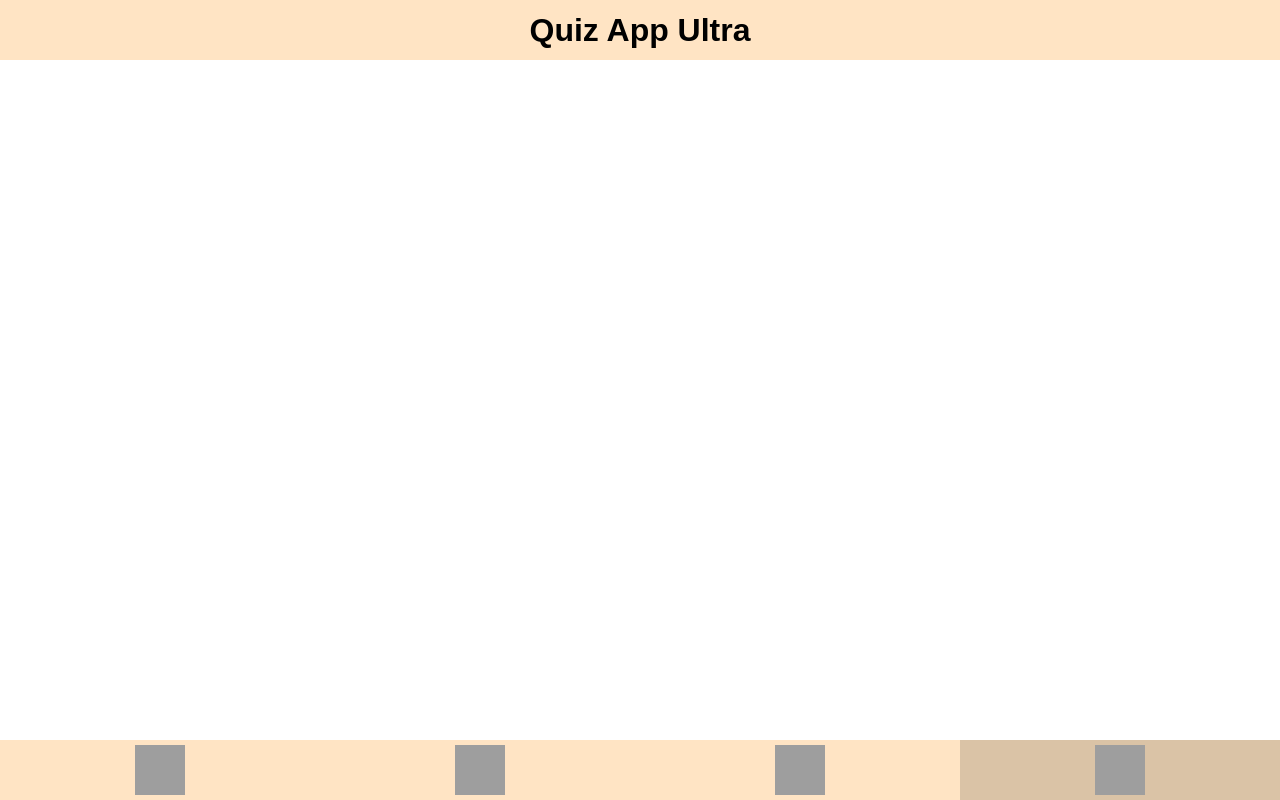
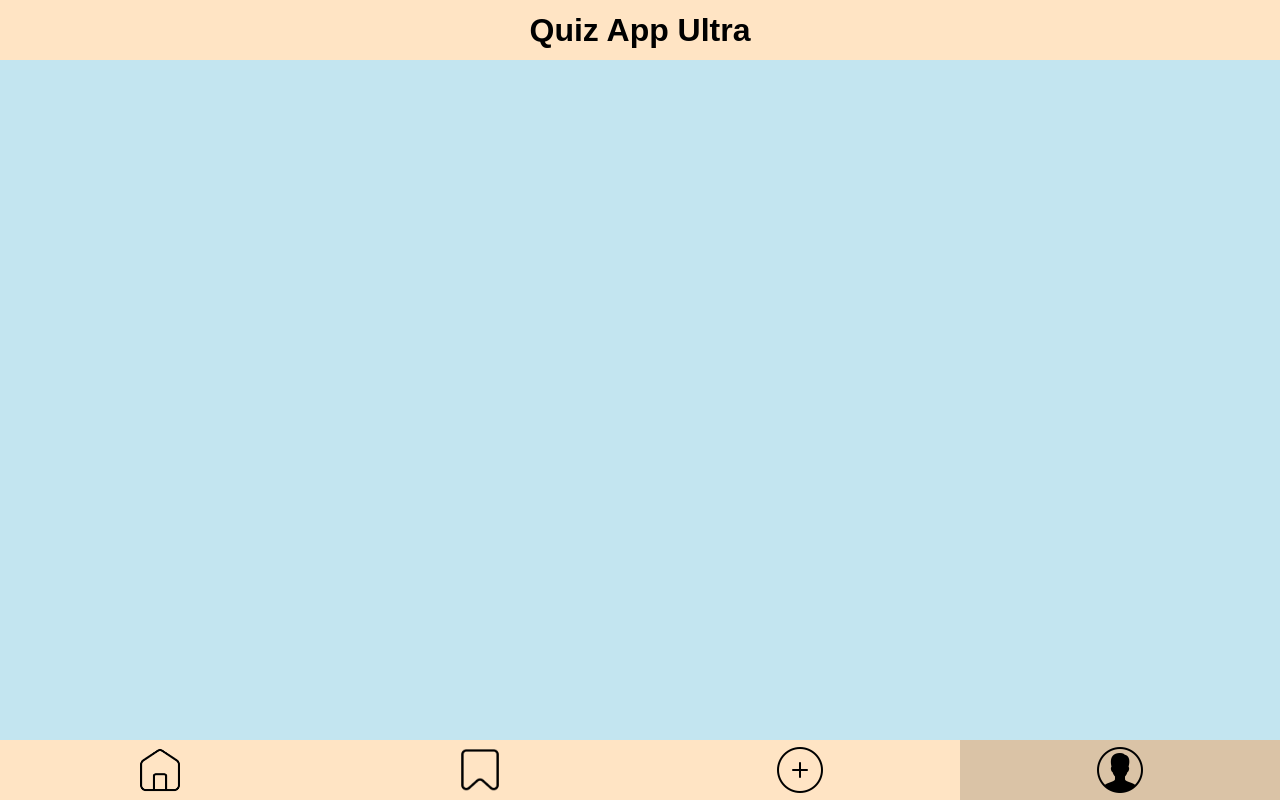
Before and after one commit to sashameniakin/Quz-App-ultra, a React (Create React App) app: page / in a window 1280 px wide. Built offline with nearby package versions, Linux system fonts and the light colour scheme; grey boxes are pictures that could not be loaded.

Commit message:
navbar update

```diff
--- a/src/App.js
+++ b/src/App.js
@@ -2,7 +2,6 @@ import "./App.css";
 import Header from "./components/header/Header";
 import "./components/header/Header.css";
 import Footer from "./components/Footer/Footer";
-import "./components/Footer/Footer.css";
 
 function App() {
   return (
--- a/src/components/Footer/Footer.css
+++ b/src/components/Footer/Footer.css
@@ -4,25 +4,5 @@
   width: 100%;
   display: grid;
   height: 60px;
-
   grid-template-columns: 1fr 1fr 1fr 1fr;
 }
-.nav {
-  display: flex;
-  justify-content: center;
-  align-items: center;
-  background: bisque;
-}
-
-.nav.personal_profil.choosen,
-.nav.bookmarks.choosen,
-.nav.forma.choosen {
-  background: rgb(218, 195, 166);
-}
-.nav.home:hover,
-.nav.bookmarks:hover,
-.nav.personal_profil:hover,
-.nav.forma:hover {
-  transform: scale(1.1);
-  transition: 300ms cubic-bezier(0.075, 0.82, 0.165, 2);
-}
--- a/src/components/Footer/Footer.js
+++ b/src/components/Footer/Footer.js
@@ -1,43 +1,29 @@
+import NavElement from "./Navigation/NavElement";
+import "../Footer/Footer.css";
+
 function Footer() {
   return (
     <footer class="container-grid__footer">
-      <div class="nav home">
-        <img
-          class="home-light"
-          src="./public/images/home.png"
-          alt="home light"
-          width="50px"
-          height="50px"
-        />
-      </div>
-
-      <div class="nav bookmarks">
-        <img
-          class="bookmarks-light"
-          src="./public/images/bookmark-light.png"
-          alt="bookmarks light"
-          width="50px"
-          height="50px"
-        />
-      </div>
-      <div class="nav forma">
-        <img
-          class="forma hell"
-          src="./public/images/form-hell.png"
-          alt="forma hell"
-          width="50px"
-          height="50px"
-        />
-      </div>
-      <div class="nav personal_profil choosen">
-        <img
-          class="profile-dark"
-          src="public/images/profile-dark.png"
-          alt="profile dark"
-          width="50px"
-          height="50px"
-        />
-      </div>
+      <NavElement
+        classText="nav home"
+        route="/images/home.png"
+        altText="home light"
+      />
+      <NavElement
+        classText="nav bookmarks"
+        route="/images/bookmark-light.png"
+        altText="bookmark light"
+      />
+      <NavElement
+        classText="nav forma"
+        route="/images/form-light.png"
+        altText="forma light"
+      />
+      <NavElement
+        classText="nav personal_profil choosen"
+        route="/images/profile-dark.png"
+        altText="profile dark"
+      />
     </footer>
   );
 }
--- /dev/null
+++ b/src/components/Footer/Navigation/NavElement.css
@@ -0,0 +1,19 @@
+.nav {
+  display: flex;
+  justify-content: center;
+  align-items: center;
+  background: bisque;
+}
+
+.nav.personal_profil.choosen,
+.nav.bookmarks.choosen,
+.nav.forma.choosen {
+  background: rgb(218, 195, 166);
+}
+.nav.home:hover,
+.nav.bookmarks:hover,
+.nav.personal_profil:hover,
+.nav.forma:hover {
+  transform: scale(1.1);
+  transition: 300ms cubic-bezier(0.075, 0.82, 0.165, 2);
+}
--- /dev/null
+++ b/src/components/Footer/Navigation/NavElement.js
@@ -0,0 +1,9 @@
+import "./NavElement.css";
+
+export default function NavElement({ classText, route, altText }) {
+  return (
+    <div class={classText}>
+      <img src={route} alt={altText} width="50px" height="50px" />
+    </div>
+  );
+}
--- a/src/index.css
+++ b/src/index.css
@@ -1,13 +1,51 @@
+* {
+  box-sizing: border-box;
+}
+
 body {
   margin: 0;
-  font-family: -apple-system, BlinkMacSystemFont, 'Segoe UI', 'Roboto', 'Oxygen',
-    'Ubuntu', 'Cantarell', 'Fira Sans', 'Droid Sans', 'Helvetica Neue',
+  margin: 0;
+  background-color: rgb(195, 229, 240);
+  font-family: -apple-system, BlinkMacSystemFont, "Segoe UI", "Roboto", "Oxygen",
+    "Ubuntu", "Cantarell", "Fira Sans", "Droid Sans", "Helvetica Neue",
     sans-serif;
   -webkit-font-smoothing: antialiased;
   -moz-osx-font-smoothing: grayscale;
 }
 
 code {
-  font-family: source-code-pro, Menlo, Monaco, Consolas, 'Courier New',
+  font-family: source-code-pro, Menlo, Monaco, Consolas, "Courier New",
     monospace;
 }
+
+.padding-top {
+  padding-top: 20%;
+}
+.padding-bottom {
+  padding-bottom: 25%;
+}
+
+.dark-theme {
+  background-color: #999999;
+  color: bisque;
+}
+ul {
+  list-style: none;
+  padding: 0;
+}
+
+@media (min-width: 700px) {
+  .container.for_counters {
+    width: 150px;
+  }
+  .user-foto {
+    width: 300px;
+    height: 300px;
+  }
+  .padding-bottom {
+    padding-bottom: 10%;
+  }
+  .padding-top {
+    padding-top: 10%;
+  }
+}
```
Also changed, not shown: public/images/bookmark-red.png (deleted), public/images/form-light.png (renamed from public/images/form-hell.png), src/pages/form.js (added), src/pages/profile.js (added).
